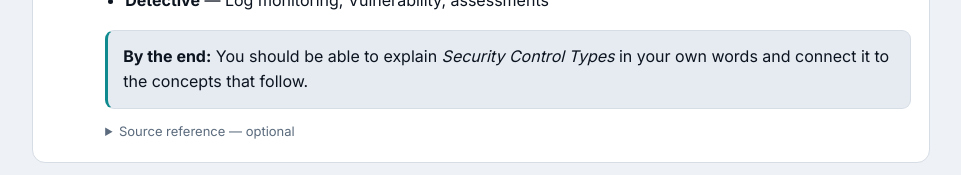
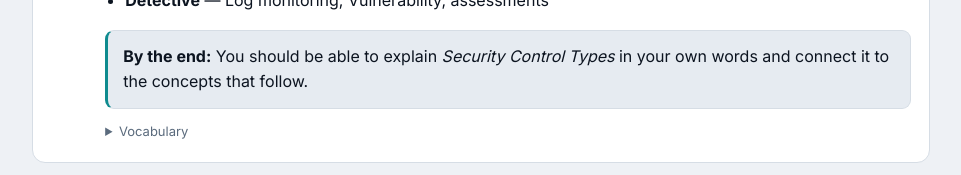
Before and after one commit to ari-923/security, a Next.js app: page /course/01.01 in a window 1280 px wide. Shown: the part 1000-1175 px from the top of the page, without its empty margins (299-1260 px from the left). Built offline with nearby package versions, Linux system fonts and the light colour scheme.

Commit message:
Update LessonClient.js

```diff
--- a/components/LessonClient.js
+++ b/components/LessonClient.js
@@ -66,6 +66,6 @@ function TransitionSection({ lesson, section, nextPreview }) {
   const preview = nearby.length ? nearby.map((s) => ({ title: s.title, points: s.points })) : (nextPreview?.sections || []);
   return <article className="slide-card transition-card" id={`section-${lesson.id}-${section.n}`}>
     <div className="slide-head"><div className="slide-num">{section.n}</div><div><h4>{section.title}</h4><small>What You’ll Learn</small></div></div>
-    <div className="slide-body"><h5>What You’ll Learn</h5><p className="preview-intro">This section introduces <strong>{section.title}</strong>. Use the preview below to know what to focus on next.</p>{preview.length > 0 && <><h5>You’ll learn these concepts</h5><ul className="preview-focus">{preview.map((item, i) => <li key={`${item.title}-${i}`}><strong>{item.title}</strong>{item.points?.length ? ` — ${item.points.slice(0, 3).join(", ")}` : ""}</li>)}</ul></>}<div className="preview-goal"><strong>By the end:</strong> You should be able to explain <em>{section.title}</em> in your own words and connect it to the concepts that follow.</div>{section.defs?.length > 0 && <div className="defs">{section.defs.map((d, i) => <div className="def" key={i}><strong>{d[0]}</strong> — {d[1]}</div>)}</div>}<details className="raw"><summary>Source reference — optional</summary><pre>{section.raw}</pre></details></div>
+    <div className="slide-body"><h5>What You’ll Learn</h5><p className="preview-intro">This section introduces <strong>{section.title}</strong>. Use the preview below to know what to focus on next.</p>{preview.length > 0 && <><h5>You’ll learn these concepts</h5><ul className="preview-focus">{preview.map((item, i) => <li key={`${item.title}-${i}`}><strong>{item.title}</strong>{item.points?.length ? ` — ${item.points.slice(0, 3).join(", ")}` : ""}</li>)}</ul></>}<div className="preview-goal"><strong>By the end:</strong> You should be able to explain <em>{section.title}</em> in your own words and connect it to the concepts that follow.</div>{section.defs?.length > 0 && <div className="defs">{section.defs.map((d, i) => <div className="def" key={i}><strong>{d[0]}</strong> — {d[1]}</div>)}</div>}<details className="raw"><summary>Vocabulary</summary><pre>{section.raw}</pre></details></div>
   </article>;
 }
```
